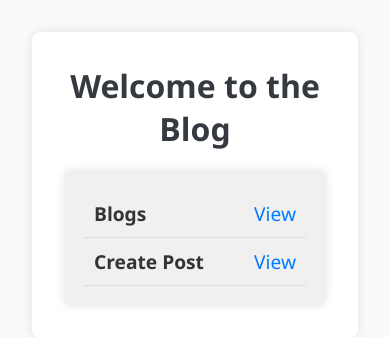
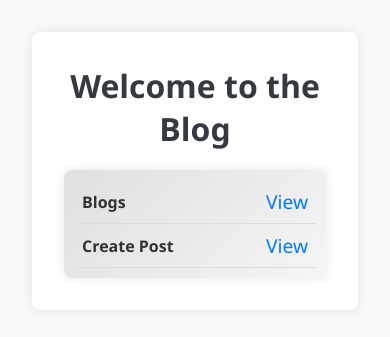
Before and after one commit to imvickykumar999/KYC-User, a Django app: page / in a window 390 px wide. Shown: the part 118-455 px from the top of the page. Run offline with Django 5.2, Linux system fonts and the light colour scheme.

```diff
--- a/blog/templates/blog/index.html
+++ b/blog/templates/blog/index.html
@@ -1,4 +1,3 @@
-<!-- blog/templates/blog/index.html -->
 {% extends "blog/base_generic.html" %}
 
 {% block content %}
@@ -22,7 +21,7 @@
     max-width: 600px;
     margin: 0 auto;
     padding: 20px;
-    background-color: #f0f0f0;
+    background: linear-gradient(135deg, #e0e0e0, #f5f5f5); /* Gray color gradient */
     border-radius: 8px;
     box-shadow: 0 0 10px rgba(0, 0, 0, 0.1);
 }
@@ -66,5 +65,32 @@
 .index-link a:hover {
     text-decoration: underline;
 }
+
+/* Mobile responsiveness */
+@media (max-width: 600px) {
+    .index-title {
+        font-size: 1.5em;
+    }
+
+    .index-container {
+        padding: 10px;
+    }
+
+    .index-table td {
+        padding: 8px;
+    }
+
+    .index-item, .index-link {
+        font-size: 1em;
+    }
+
+    .index-item {
+        width: 60%;
+    }
+
+    .index-link {
+        width: 40%;
+    }
+}
 </style>
 {% endblock %}
--- a/blog/views.py
+++ b/blog/views.py
@@ -25,7 +25,7 @@ def index(request):
 @login_required
 def create_post(request):
     if not request.user.profile.is_kyc_user:
-        return redirect('home')
+        return redirect('profile')
 
     if request.method == 'POST':
         form = PostForm(request.POST, request.FILES)
```
Also changed, not shown: db.sqlite3.
